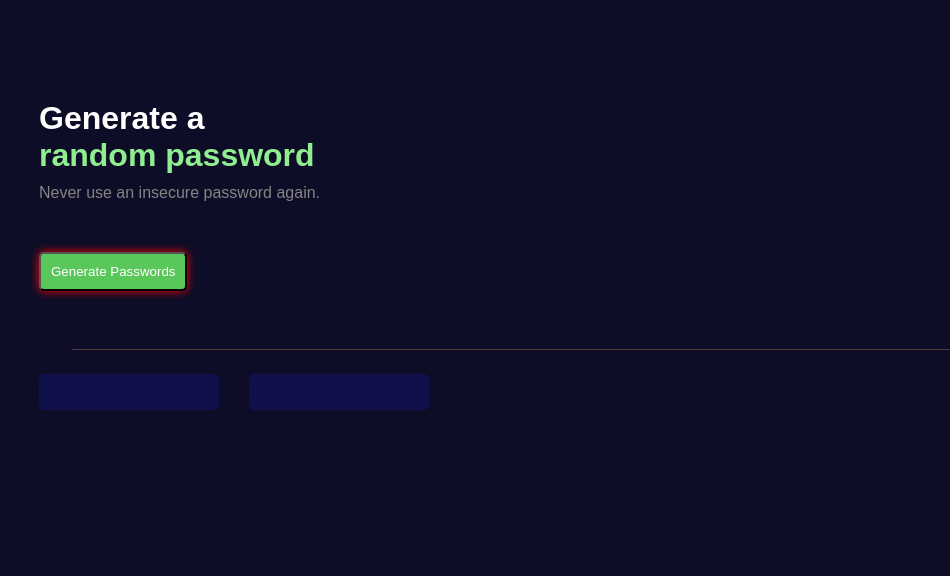
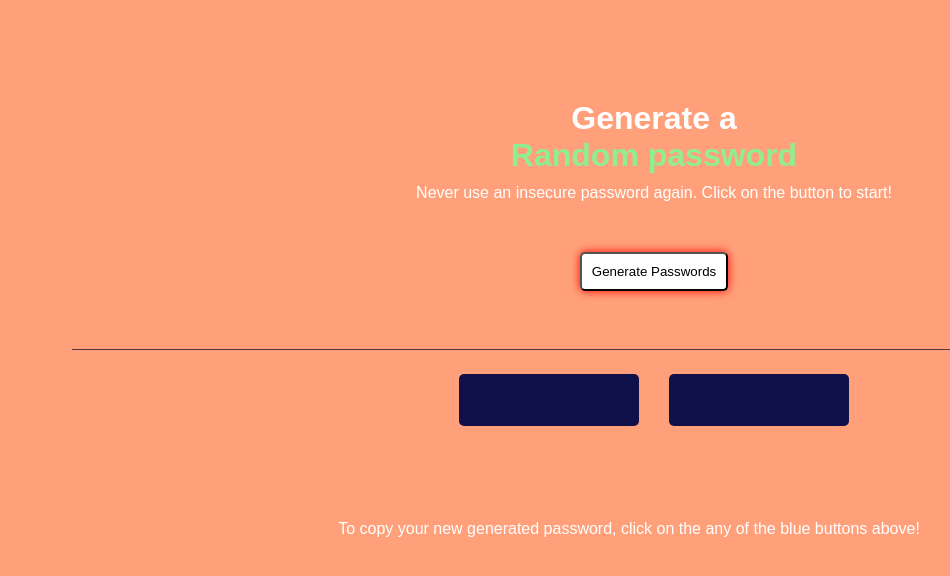
Before and after one commit to ronaldkwan93/PasswordGenz, a plain HTML site: page index.html in a window 1280 px wide. Shown: the whole page, without its empty margins (11-961 px from the left). Drawn offline with Linux system fonts and the light colour scheme.

Commit message:
finalised product

```diff
--- a/index.html
+++ b/index.html
@@ -10,8 +10,8 @@
 <body>
     <div class="hero">
         <h1 class="firstHead">Generate a </h1>
-        <h1 class="rdm">random password</h1>
-        <p class="para">Never use an insecure password again.</p>
+        <h1 class="rdm">Random password</h1>
+        <p class="para">Never use an insecure password again. Click on the button to start!</p>
         <button class="btn" onclick="genPass()">Generate Passwords</button>
 
     </div>
@@ -27,6 +27,10 @@
         <p id="copied2"></p>
     </div>
 
+        <p>To copy your new generated password, click on the any of the blue buttons above!</p>
+        <div>
+
+        </div>
     <script src="index.js"></script>
 </body>
 </html>
--- a/index.js
+++ b/index.js
@@ -1,4 +1,4 @@
-const characters = ["A","B","C","D","E","F","G","H","I","J","K","L","M","N","O","P","Q","R","S","T","U","V","W","X","Y","Z","a","b","c","d","e","f","g","h","i","j","k","l","m","n","o","p","q","r","s","t","u","v","w","x","y","z", "0", "1", "2", "3", "4", "5", "6", "7", "8", "9","~","`","!","@","#","$","%","^","&","*"];
+const characters = ["A","B","C","D","E","F","G","H","I","J","K","L","M","N","O","P","Q","R","S","T","U","V","W","X","Y","Z","a","b","c","d","e","f","g","h","i","j","k","l","m","n","o","p","q","r","s","t","u","v","w","x","y","z", "0", "1", "2", "3", "4", "5", "6", "7", "8", "9", "`","!","@","#","$","%","^","&","*"];
 
 
 
--- a/styles.css
+++ b/styles.css
@@ -1,9 +1,10 @@
 body {
-background-color: rgb(13, 13, 39);
+background-color: lightsalmon;
 font-family: Arial, Helvetica, sans-serif;
 color: white;
 padding: 0;
 margin:0;
+text-align: center;
 }
 
 .rdm {
@@ -18,14 +19,14 @@ h1 {
 }
 
 .para {
-    color: rgb(134, 132, 132);
+    color: white;
     margin:0;
     padding-bottom: 50px;
 }
 
 .gen {
     display: flex;
-    /* justify-content:  */
+    justify-content: center;
 }
 
 .g1 {
@@ -35,6 +36,7 @@ h1 {
     padding: 18px 15px;
     width: 150px;
     background-color: rgb(16, 16, 75);
+    height: 2vh;
 }
 
 .g2 {
@@ -43,6 +45,7 @@ h1 {
     border-radius: 5px;
     background-color: rgb(16, 16, 75);
     width: 150px;
+    height: 2vh;
 }
 
 .hero {
@@ -58,11 +61,12 @@ h1 {
     padding-bottom: 50px;
     border-style: none;
     border-bottom: 1px solid rgb(85, 57, 57);
+
 }
 
 .btn {
-    color: white;
-    background-color: rgb(90, 199, 90);
+    color: black;
+    background-color: white;
     padding: 10px 10px;
     border-radius: 5px;
     box-shadow: 0px 0px 10px red;
@@ -84,4 +88,5 @@ h1 {
 
 .pasta {
     display: flex;
+    justify-content: center;
 }
```
